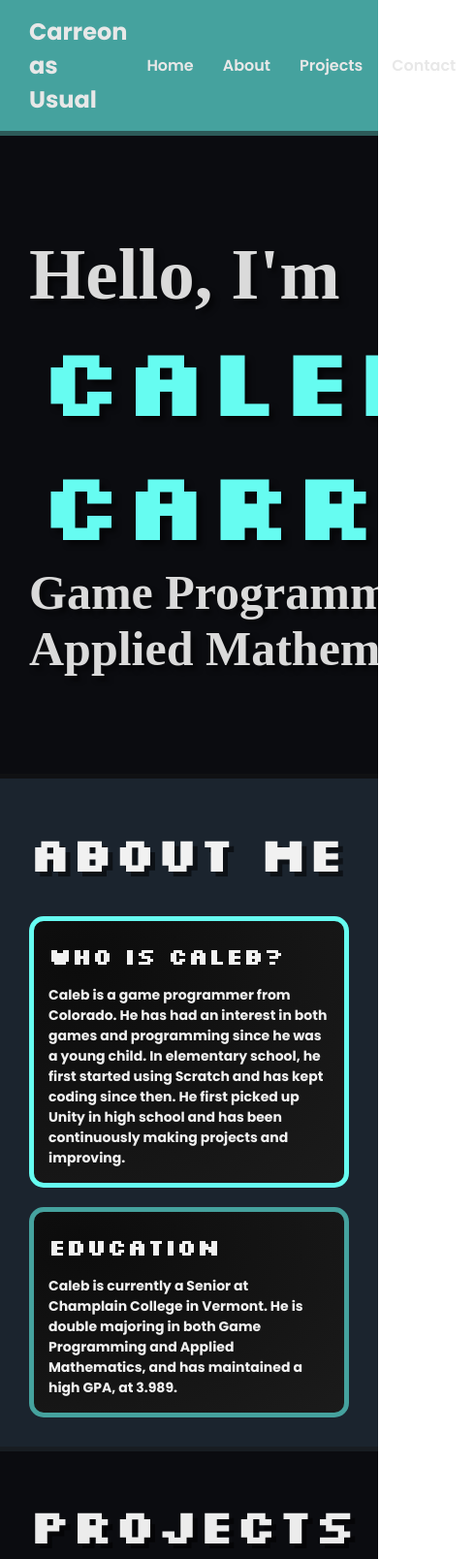
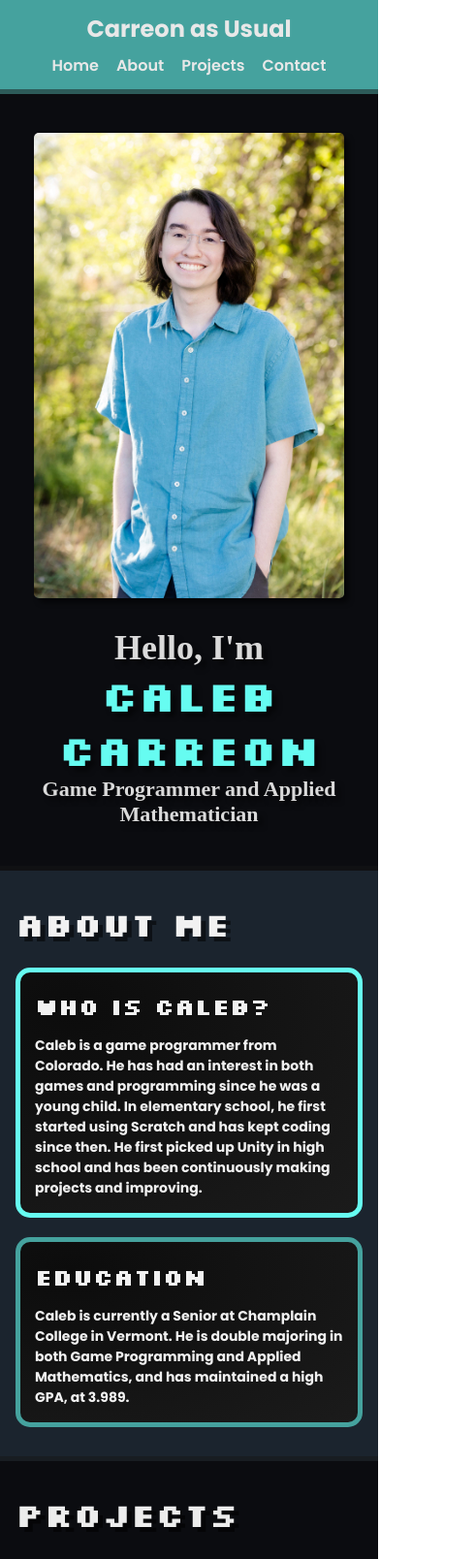
Before and after one commit to carreon-as-usual/carreon-as-usual-website, a website built with webpack: page index.html in a window 390 px wide. Shown: the top 1608 px of the page at 97% size, 490 px wide, since content can reach past the window. Built offline with nearby package versions, Linux system fonts and the light colour scheme; a web font is replaced by a local one.

Commit message:
Update style.css

```diff
--- a/css/style.css
+++ b/css/style.css
@@ -276,3 +276,66 @@ body {
   padding: 25px;
   color: black;
 }
+
+/* Mobile */
+@media (max-width: 768px) {
+  /* Header: stack title above nav */
+  .header {
+    flex-direction: column;
+    gap: 8px;
+    padding: 12px 16px;
+  }
+  .header nav {
+    padding: 0;
+    gap: 18px;
+    flex-wrap: wrap;
+    justify-content: center;
+  }
+
+  /* Home: photo on top, text centered below */
+  .home {
+    flex-direction: column-reverse;
+    text-align: center;
+    padding: 40px 16px;
+    gap: 30px;
+  }
+  .home h1 { font-size: 36px; }
+  .home h2 { font-size: 44px; padding: 0; }
+  .home h3 { font-size: 22px; }
+  .photo {
+    width: 100%;
+    max-width: 320px;
+    float: none;
+  }
+
+  /* Section spacing and headings */
+  .about, .projects, .contact {
+    padding-left: 16px;
+    padding-right: 16px;
+  }
+  .about h1, .projects h1, .contact h1 { font-size: 34px; }
+
+  /* Projects: one card per row */
+  .projects {
+    grid-template-columns: 1fr;
+    column-gap: 0;
+    row-gap: 20px;
+  }
+  .project-card-img {
+    max-width: calc(100% - 20px);
+    height: auto;
+  }
+
+  /* Contact: smaller icons, wrap long URLs */
+  .contact-icon {
+    width: 60px;
+    height: 60px;
+    margin: 10px;
+    flex-shrink: 0;
+  }
+  .contact h2 { font-size: 18px; }
+  .contact h3 {
+    font-size: 13px;
+    overflow-wrap: anywhere;
+  }
+}
```
